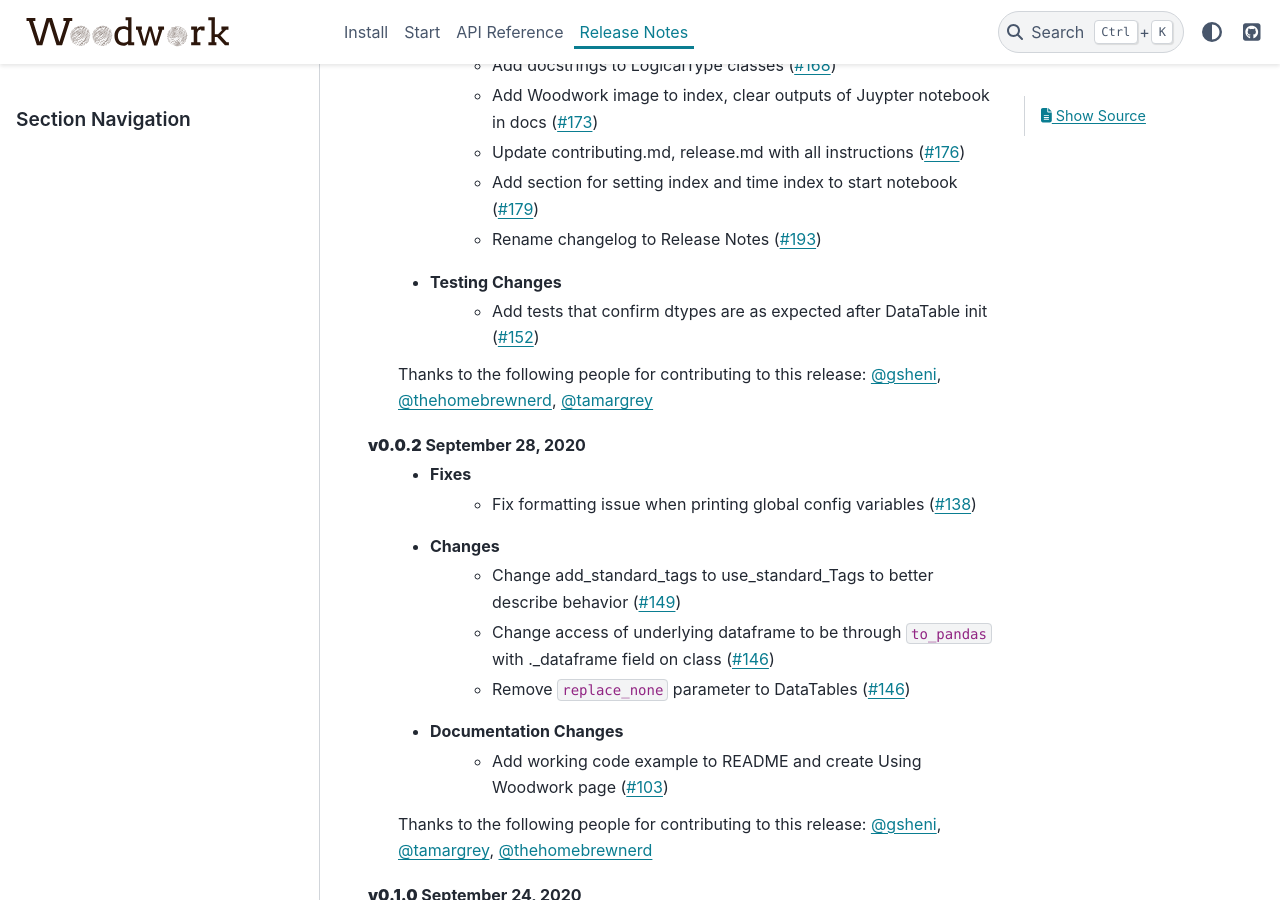
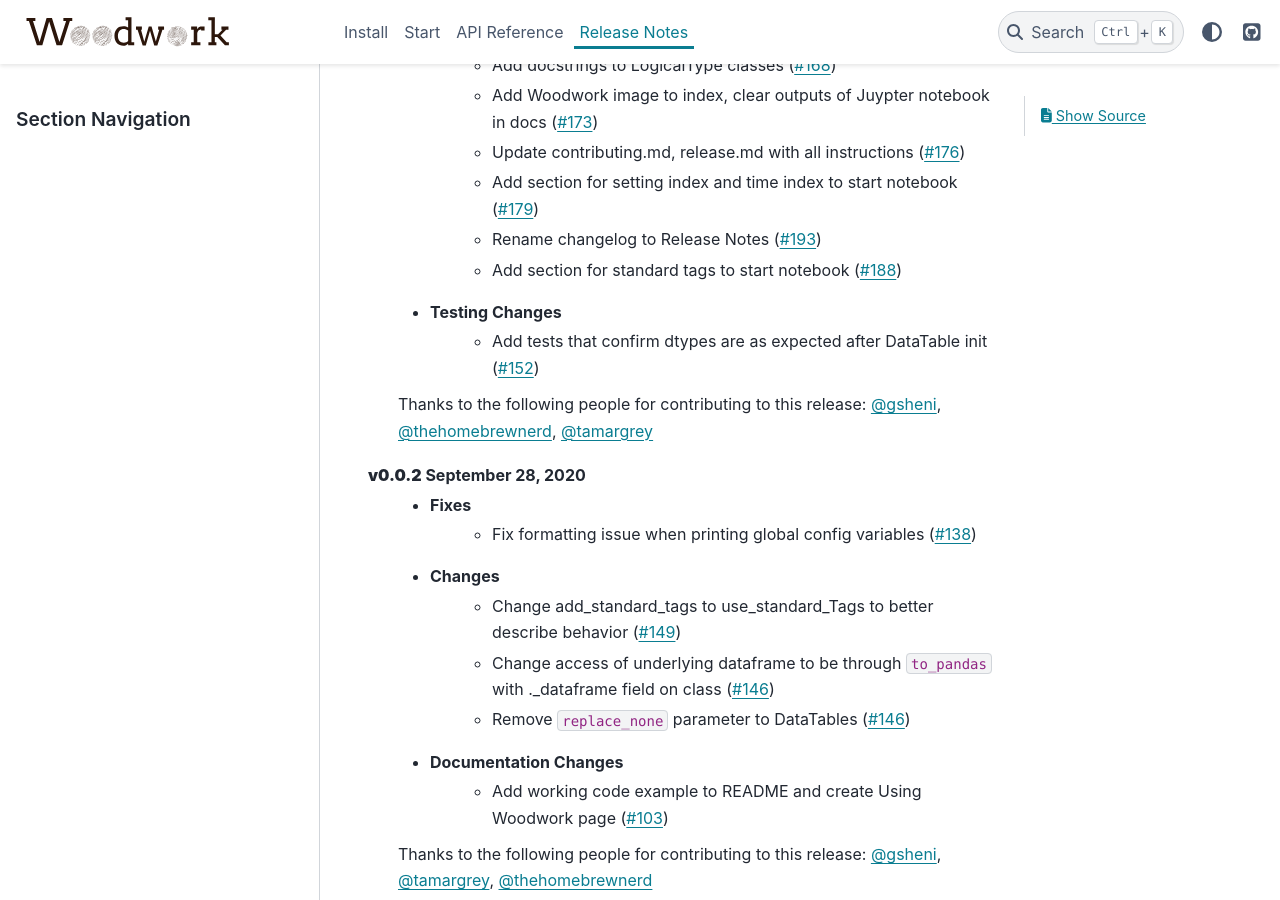
Before and after one commit to alteryx/woodwork, a Sphinx documentation site: the page built from docs/source/release_notes.rst, in a window 1280 px wide and 900 px high, scrolled down 882 px. Built offline with Sphinx 7.4.7 and the PyData theme 0.15.4, drawn with Linux system fonts in a browser that asks for light colours; comment, search, counter and statistics services are not loaded.

Commit message:
Add changelog

```diff
--- a/docs/source/release_notes.rst
+++ b/docs/source/release_notes.rst
@@ -22,6 +22,7 @@ Release Notes
         * Update contributing.md, release.md with all instructions (:pr:`176`)
         * Add section for setting index and time index to start notebook (:pr:`179`)
         * Rename changelog to Release Notes (:pr:`193`)
+        * Add section for standard tags to start notebook (:pr:`188`)
     * Testing Changes
         * Add tests that confirm dtypes are as expected after DataTable init (:pr:`152`)
 
```
